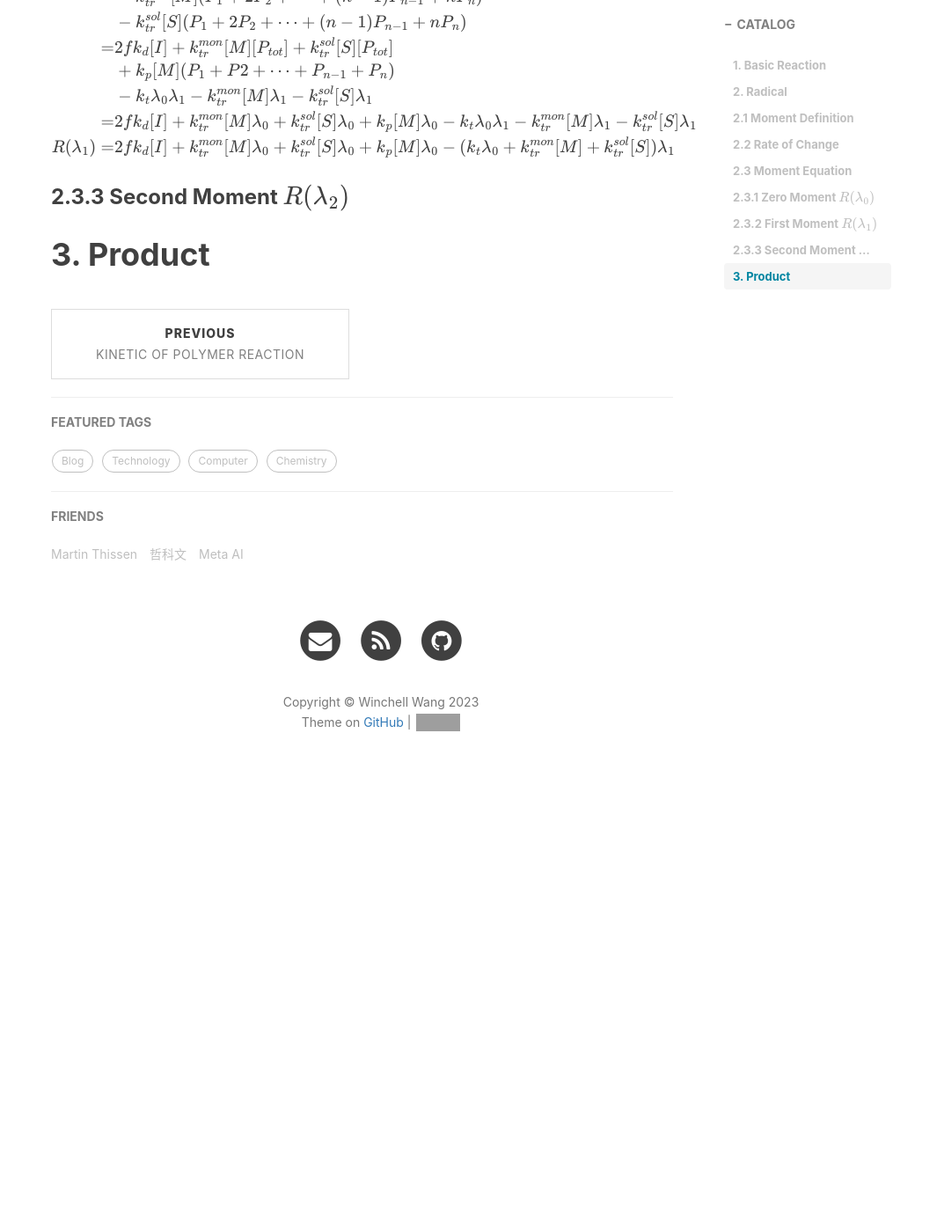
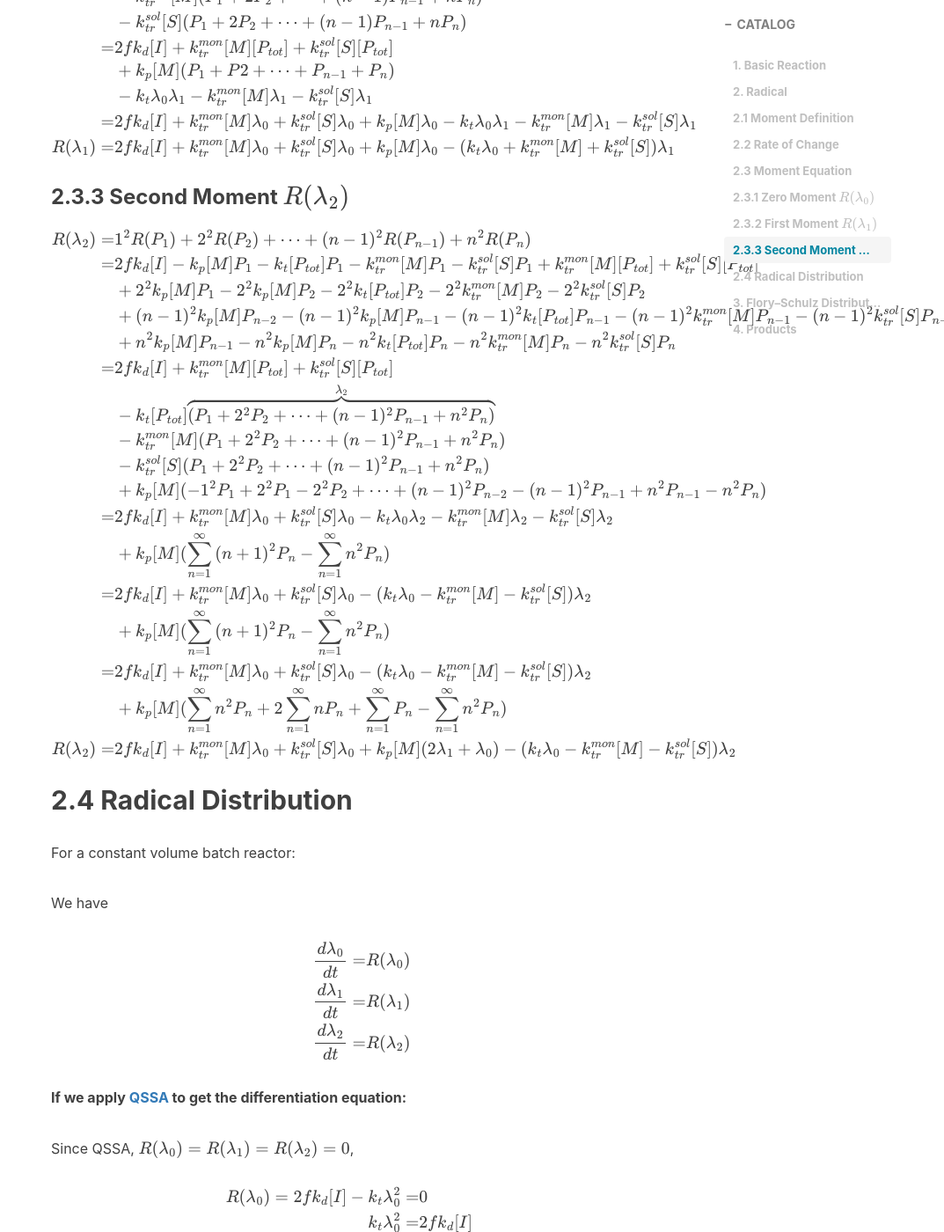
Before and after one commit to WinchellWang/winchellwang.github.io, a Jekyll site: the page built from _posts/2023-10-24-moments_in_polymerization.md, in a window 1280 px wide and 1400 px high, scrolled down 3873 px. Shown: the whole window at 88% size, without its empty margins (207-1280 px from the left). Built offline with Jekyll 4.4.1, drawn with Linux system fonts in a browser that asks for light colours; nearby versions of some CDN libraries; comment, search, counter and statistics services are not loaded; before the commit the page ends 4798 px from its top, so only the background shows below that; some of the changed text lies outside the part shown; grey boxes are pictures that could not be loaded.

Commit message:
New post

```diff
--- a/_posts/2023-10-24-moments_in_polymerization.md
+++ b/_posts/2023-10-24-moments_in_polymerization.md
@@ -165,4 +165,199 @@
 
 ### 2.3.3 Second Moment $R(\lambda_2)$
 
-# 3. Product
+$$
+\begin{align}
+R(\lambda_2)=&1^2R(P_1)+2^2R(P_2)+\dots+(n-1)^2R(P_{n-1})+n^2R(P_n)\\
+=&2fk_d[I]-k_p[M]P_1-k_t[P_{tot}]P_1-k^{mon}_{tr}[M]P_1-k^{sol}_{tr}[S]P_1+k^{mon}_{tr}[M][P_{tot}]+k^{sol}_{tr}[S][P_{tot}]\\
+&+2^2k_p[M]P_1-2^2k_p[M]P_2-2^2k_t[P_{tot}]P_2-2^2k^{mon}_{tr}[M]P_2-2^2k^{sol}_{tr}[S]P_2\\
+&+(n-1)^2k_p[M]P_{n-2}-(n-1)^2k_p[M]P_{n-1}-(n-1)^2k_t[P_{tot}]P_{n-1}-(n-1)^2k^{mon}_{tr}[M]P_{n-1}-(n-1)^2k^{sol}_{tr}[S]P_{n-1}\\
+&+n^2k_p[M]P_{n-1}-n^2k_p[M]P_n-n^2k_t[P_{tot}]P_n-n^2k^{mon}_{tr}[M]P_n-n^2k^{sol}_{tr}[S]P_n\\
+=&2fk_d[I]+k^{mon}_{tr}[M][P_{tot}]+k^{sol}_{tr}[S][P_{tot}]\\
+&-k_t[P_{tot}]\overbrace{(P_1+2^2P_2+\dots+(n-1)^2P_{n-1}+n^2P_n)}^{\lambda_2}\\
+&-k^{mon}_{tr}[M](P_1+2^2P_2+\dots+(n-1)^2P_{n-1}+n^2P_n)\\
+&-k^{sol}_{tr}[S](P_1+2^2P_2+\dots+(n-1)^2P_{n-1}+n^2P_n)\\
+&+k_p[M](-1^2P_1+2^2P_1-2^2P_2+\dots+(n-1)^2P_{n-2}-(n-1)^2P_{n-1}+n^2P_{n-1}-n^2P_n)\\
+=&2fk_d[I]+k^{mon}_{tr}[M]\lambda_0+k^{sol}_{tr}[S]\lambda_0-k_t\lambda_0\lambda_2-k^{mon}_{tr}[M]\lambda_2-k^{sol}_{tr}[S]\lambda_2\\
+&+k_p[M](\sum^\infty_{n=1}{(n+1)^2P_n}-\sum^\infty_{n=1}{n^2P_n})\\
+=&2fk_d[I]+k^{mon}_{tr}[M]\lambda_0+k^{sol}_{tr}[S]\lambda_0-(k_t\lambda_0-k^{mon}_{tr}[M]-k^{sol}_{tr}[S])\lambda_2\\
+&+k_p[M](\sum^\infty_{n=1}{(n+1)^2P_n}-\sum^\infty_{n=1}{n^2P_n})\\
+=&2fk_d[I]+k^{mon}_{tr}[M]\lambda_0+k^{sol}_{tr}[S]\lambda_0-(k_t\lambda_0-k^{mon}_{tr}[M]-k^{sol}_{tr}[S])\lambda_2\\
+&+k_p[M](\sum^\infty_{n=1}{n^2P_n}+2\sum^\infty_{n=1}{nP_n}+\sum^\infty_{n=1}{P_n}-\sum^\infty_{n=1}{n^2P_n})\\
+R(\lambda_2)=&2fk_d[I]+k^{mon}_{tr}[M]\lambda_0+k^{sol}_{tr}[S]\lambda_0+k_p[M](2\lambda_1+\lambda_0)-(k_t\lambda_0-k^{mon}_{tr}[M]-k^{sol}_{tr}[S])\lambda_2
+\end{align}
+$$
+
+## 2.4 Radical Distribution
+
+For a constant volume batch reactor:
+
+We have
+
+$$
+\begin{align}
+{d\lambda_0\over dt}=&R(\lambda_0)\\
+{d\lambda_1\over dt}=&R(\lambda_1)\\
+{d\lambda_2\over dt}=&R(\lambda_2)
+\end{align}
+$$
+
+**If we apply [QSSA](https://winchellwang.github.io/2023/09/25/polymer_synthesis_basic_mechanism/) to get the differentiation equation:**
+
+Since QSSA, $R(\lambda_0)=R(\lambda_1)=R(\lambda_2)=0$,
+
+$$
+\begin{align}
+R(\lambda_0)=2fk_d[I]-k_t\lambda^2_0=&0\\
+k_t\lambda^2_0=&2fk_d[I]\\
+[P_{tot}]=\lambda_0=&\sqrt{2fk_d[I]\over k_t}
+\end{align}
+$$
+
+As we defined $\tau,\ \beta$ as
+
+$$
+\begin{align}
+\tau =&{k_{t,d}\lambda_0+k^{mon}_{tr}[M]+k^{sol}_{tr}[S]\over k_p[M]}\\
+\beta =&{k_{t,c}\lambda_0\over k_p[M]}
+\end{align}
+$$
+
+And
+
+$$
+\begin{align}
+R(\lambda_1)=&2fk_d[I]+k^{mon}_{tr}[M]\lambda_0+k^{sol}_{tr}[S]\lambda_0+k_p[M]\lambda_0-(k_t\lambda_0+k^{mon}_{tr}[M]+k^{sol}_{tr}[S])\lambda_1=0\\
+\lambda_1=&{2fk_d[I]+k^{mon}_{tr}[M]\lambda_0+k^{sol}_{tr}[S]\lambda_0+k_p[M]\lambda_0\over k_t\lambda_0+k^{mon}_{tr}[M]+k^{sol}_{tr}[S]}\\
+\lambda_1=&{(k_t\lambda_0+k^{mon}_{tr}[M]+k^{sol}_{tr}[S])\lambda_0+k_p[M]\lambda_0\over k_t\lambda_0+k^{mon}_{tr}[M]+k^{sol}_{tr}[S]}\\
+\lambda_1=&({\tau +\beta +1\over \tau +\beta})\lambda_0
+\end{align}
+$$
+
+**AS $DP^{rad}_{n}={\lambda_1\over \lambda_0}$**
+
+$$
+DP^{rad}_{n}={\tau +\beta +1\over \tau +\beta}
+$$
+
+And apply [LCH](https://winchellwang.github.io/2023/09/25/polymer_synthesis_basic_mechanism/), where is The consumption of monomer by chain-initiation or transfer events is negligible compared to that by propagation:
+
+$$
+\begin{align}
+\tau +\beta +1\approx &1\\
+DP^{rad}_{n}=&{1\over \tau +\beta}
+\end{align}
+$$
+
+Since
+
+$$
+\begin{align}
+R(\lambda_2)=&2fk_d[I]+k^{mon}_{tr}[M]\lambda_0+k^{sol}_{tr}[S]\lambda_0+k_p[M](2\lambda_1+\lambda_0)-(k_t\lambda_0-k^{mon}_{tr}[M]-k^{sol}_{tr}[S])\lambda_2=0\\
+\lambda_2=&{2fk_d[I]+k^{mon}_{tr}[M]\lambda_0+k^{sol}_{tr}[S]\lambda_0+k_p[M](2\lambda_1+\lambda_0)\over k_t\lambda_0-k^{mon}_{tr}[M]-k^{sol}_{tr}[S]}\\
+\lambda_2=&{(k_t\lambda_0+k^{mon}_{tr}[M]+k^{sol}_{tr}[S])\lambda_0+k_p[M](2\lambda_1+\lambda_0)\over k_t\lambda_0-k^{mon}_{tr}[M]-k^{sol}_{tr}[S]}\\
+\lambda_2=&{2\lambda_1+(1+\tau +\beta)\lambda_0\over \tau +\beta}
+\end{align}
+$$
+
+As
+
+$$
+\lambda_1=({\tau +\beta +1\over \tau +\beta})\lambda_0
+$$
+
+So
+
+$$
+\lambda_2={2+\tau +\beta \over \tau +\beta}\lambda_1
+$$
+
+**AS $DP^{rad}_{w}={\lambda_2\over \lambda_1}$**
+
+$$
+DP^{rad}_{w}={2+\tau +\beta \over \tau +\beta}
+$$
+
+And apply [LCH](https://winchellwang.github.io/2023/09/25/polymer_synthesis_basic_mechanism/),
+
+$$
+DP^{rad}_{w}={2\over \tau +\beta}
+$$
+
+# 3. Flory–Schulz Distribution
+
+The **probability of propagation** is defined as:
+
+$$
+P={1\over 1+\tau +\beta}
+$$
+
+Therefore
+
+$$
+\begin{align}
+DP^{rad}_{n}=&{1\over 1-P}\\
+DP^{rad}_{w}=&{1+P\over 1-P}
+\end{align}
+$$
+
+If P is approaching 1,
+
+$$
+PDI={DP^{rad}_{w}\over DP^{rad}_{n}}={1+P\over 1}=2
+$$
+
+[As](#22-rate-of-change)
+
+$$
+R(P_n)_{n>1}=k_p[M]P_{n-1}-k_p[M]P_n-k_t[P_{tot}]P_n-k^{mon}_{tr}[M]P_n-k^{sol}_{tr}[S]P_n
+$$
+
+Apply [QSSA](https://winchellwang.github.io/2023/09/25/polymer_synthesis_basic_mechanism/),
+
+$$
+\begin{align}
+R(P_n)_{n>1}=&k_p[M]P_{n-1}-k_p[M]P_n-k_t[P_{tot}]P_n-k^{mon}_{tr}[M]P_n-k^{sol}_{tr}[S]P_n=0\\
+P_n=&{k_p[M]P_{n-1}\over k_p[M]-k_t\lambda_0-k^{mon}_{tr}[M]-k^{sol}_{tr}[S]}\\
+P_n=&{1\over 1+\tau +\beta}P_{n-1}
+\end{align}
+$$
+
+So
+
+$$
+P_n=({1\over 1+\tau +\beta})^{n-1}P_1 \Leftarrow
+\begin{cases}
+P_{n-1}=&{1\over 1+\tau +\beta}P_{n-2}\\
+P_{n-2}=&{1\over 1+\tau +\beta}P_{n-3}\\
+&\vdots
+\end{cases}
+$$
+
+And
+
+$$
+\begin{align}
+R(P_1)&=2fk_d[I]-k_p[M]P_1-k_t[P_{tot}]P_1-k^{mon}_{tr}[M]P_1-k^{sol}_{tr}[S]P_1+k^{mon}_{tr}[M][P_{tot}]+k^{sol}_{tr}[S][P_{tot}]=0\\
+P_1&={(k_t\lambda_0+k^{mon}_{tr}[M]+k^{sol}_{tr}[S])\lambda_0\over k_p[M]+k_t\lambda_0+k^{mon}_{tr}[M]+k^{sol}_{tr}[S]}\\
+P_1&={\tau +\beta \over 1+\tau +\beta}\lambda_0\\
+\end{align}
+$$
+
+Hence,
+
+$$
+\begin{align}
+P_n=&({1\over 1+\tau +\beta})^{n-1}({\tau +\beta \over 1+\tau +\beta})\lambda_0\\
+=&P^{n-1}(1-P)\lambda_0
+\end{align}
+$$
+
+And the fraction of polymer chain has repeat unit of n
+
+$$
+f(n)={P_n\over \lambda_0}=P^{n-1}(1-P)
+$$
+
+![fn_n](https://cdn.jsdelivr.net/gh/winchellwang/winchellwang.github.io/img/_post_image/2023-10-24/fn_n.svg)
+
+# 4. Products
```
Also changed, not shown: img/_post_image/2023-10-24/fn_n.svg (added).
